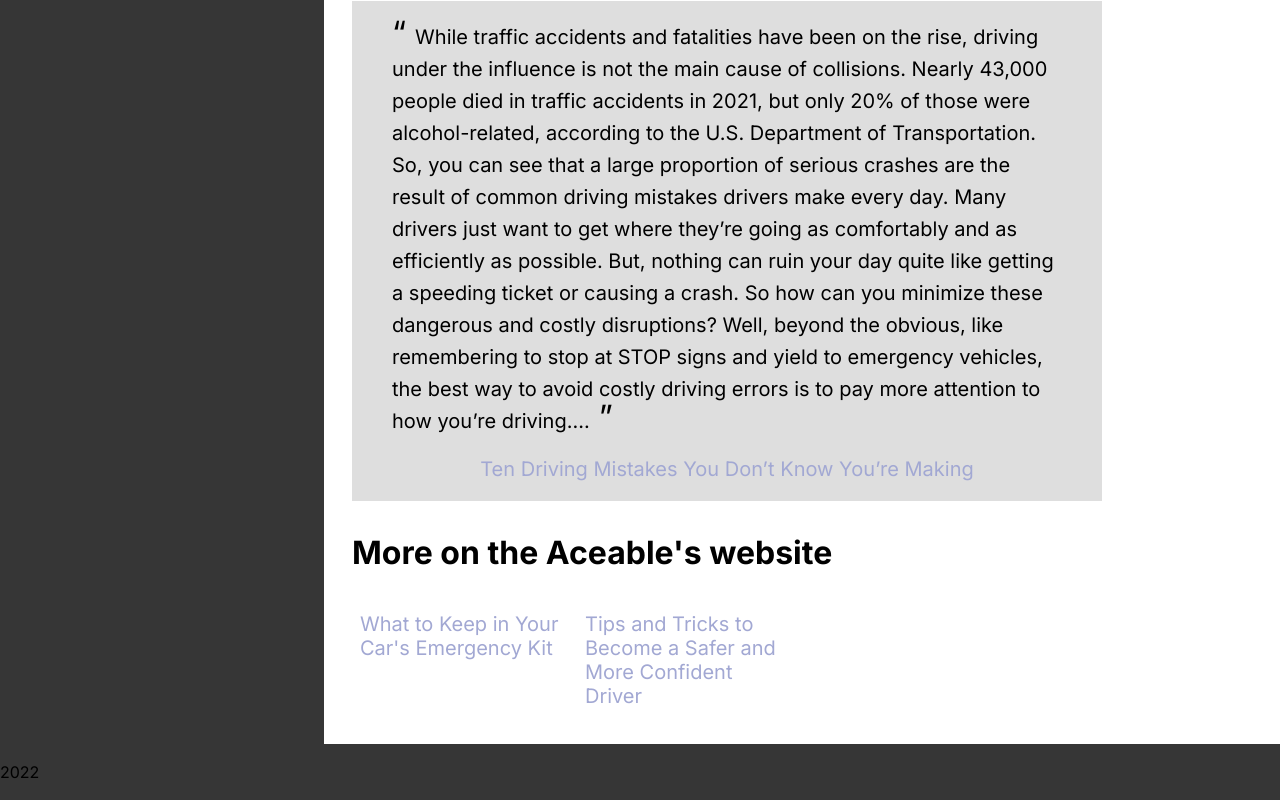
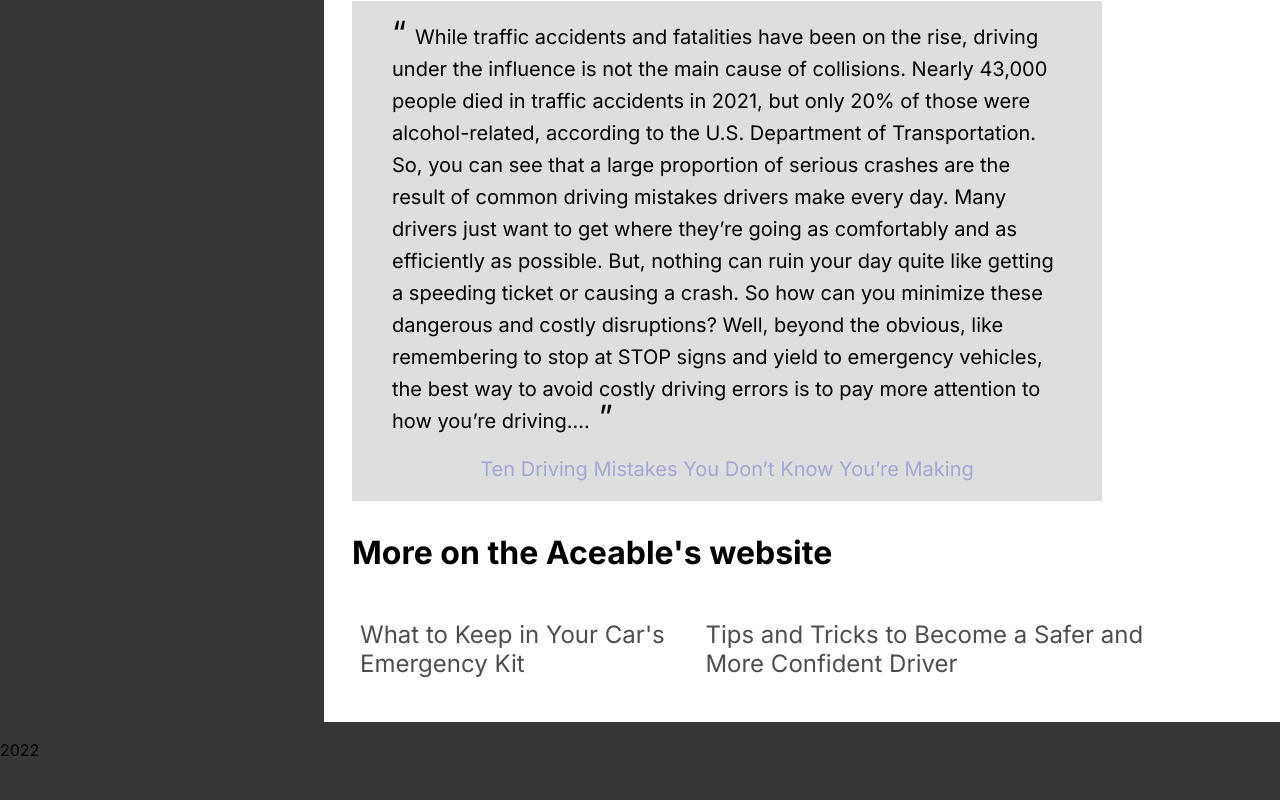
Before and after one commit to cml815/about-a, a React (Create React App) app: page /projects/aceable in a window 1280 px wide. Shown: the part 940-1740 px from the top of the page. After the commit the page ends 1718 px from the top, so only its background shows below. Built offline with nearby package versions, Linux system fonts and the light colour scheme.

Commit message:
link styles

```diff
--- a/src/components/Project.module.css
+++ b/src/components/Project.module.css
@@ -71,9 +71,12 @@ main {
 }
 
 .urlList > a {
-  padding: .5rem;
-  width: 50%;
+  color: rgb(79, 77, 77);
+  font-size: 1.5rem;
+  padding: 1rem .5rem;
+  margin-right: 1rem;
 }
+
 
 @media screen and (min-width: 400px) {
   .summary {
--- a/src/data.js
+++ b/src/data.js
@@ -20,9 +20,10 @@ let projects = [
     // ],
     image: require("./images/women-garden.jpg"),
     snippet: "Benefiber envisioned a content strategy to position the fiber supplement as top-of-mind for active people. As writer, I created a series of relatable and informational articles on Benefiber's website.",
+    results: "The series feature articles remain on the Benefiber website to draw new audiences.",
     excerpt: "As we age, there are factors that contribute to the slowing of the digestive system...Though there's nothing we can do to prevent aging, eating a healthy diet, drinking plenty of water, and getting regular exercise are some of the things we can do to prevent digestive problems.",
     title0: "Aging and Digestion",
-    title1: "What Does the Gut-Brain Connection Mean",
+    title1: "What Does the Gut-Brain Connection Mean?",
     url0: "https://www.benefiber.com/fiber-in-your-life/fiber-and-wellness/aging-and-digestion/",
     url1: "https://www.benefiber.com/digestive-health/gut-health-101/what-is-gut-brain-connection/",
     url2: "https://www.benefiber.com/fiber-in-your-life/fiber-and-wellness/exercises-for-digestive-health/",
@@ -40,6 +41,7 @@ let projects = [
     ],
     image: require("./images/braces-640.360.jpg"),
     snippet: "Colgate® used a content strategy to make the oral health line more relatable and trustworthy. What the do especially well is offering authoritative information and product information in one place.",
+    results: "Magazine-style articles tied with health and brand information drive more awareness and sales for the respected oral health brand.",
     excerpt: "[T]here are actions you can take to prevent bad breath the next time you're under pressure from a first date, a job interview, an important meeting, giving a speech at the Oscars, or your next rocket launch (while wearing a space helmet, good breath is imperative). So sit back, relax, and calm those nerves, because we have a few tips and tricks that may be able to help you.",
     url0: "https://www.colgate.com/en-us/oral-health/bad-breath/how-to-help-bad-breath-go-away-under-stress",
     title0: "How to Get Rid of Stress-Induced Bad Breath",
@@ -60,6 +62,7 @@ let projects = [
     ],
     image: require("./images/biopsy-slide.webp"),
     snippet: "Medical News Today, part of the 9th most visited health site, Healthline, is a major provider of medical information to consumers. As a contract medical writer, I researched, wrote, and cited balanced articles for patient audiences.",
+    results: "Authoritative medical articles have made MNT one of the top health sites in the world",
     excerpt: "The cerebellum helps a person drive, throw a ball, or walk across the room...This article explains the anatomy, functions, and possible disorders of the cerebellum. It will also offer tips on preserving brain health.",
     url0: "https://www.medicalnewstoday.com/articles/313265",
     title0: "Everything You Need to Know About the Cerebellum",
```
